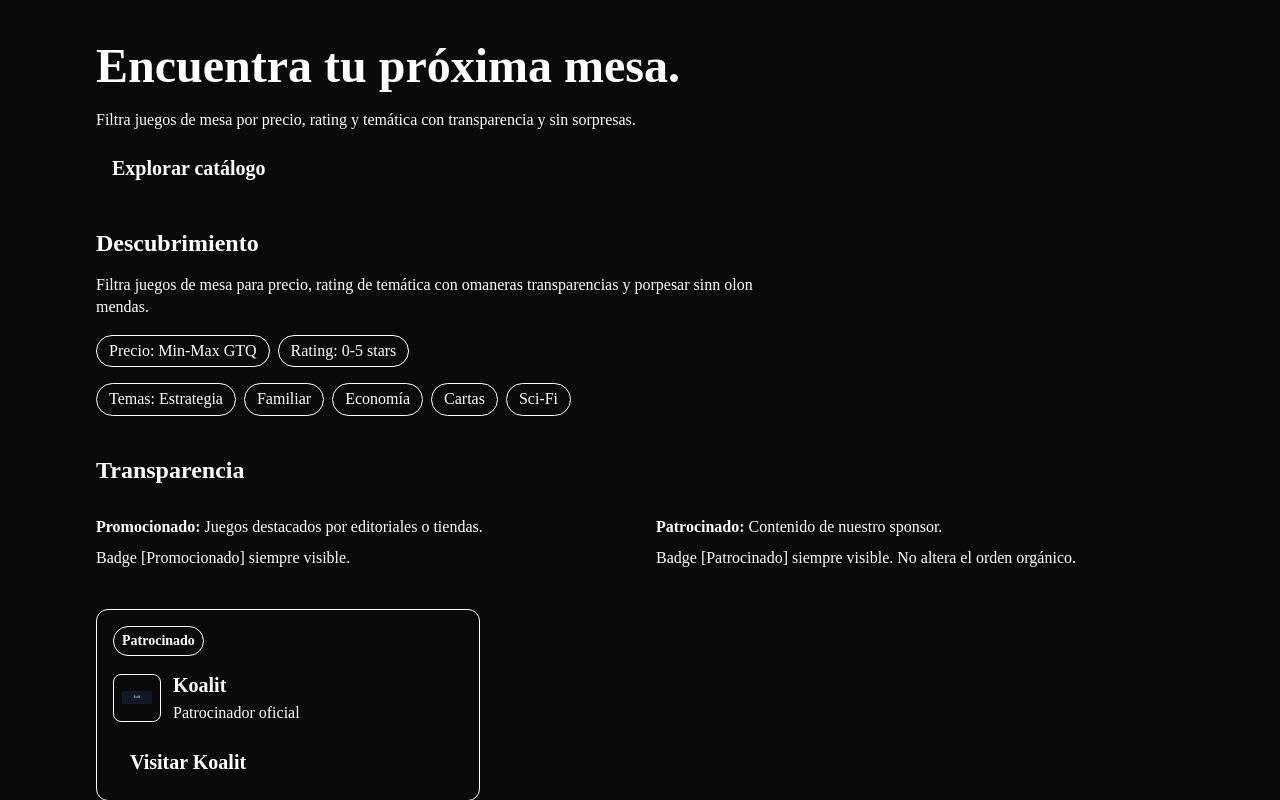
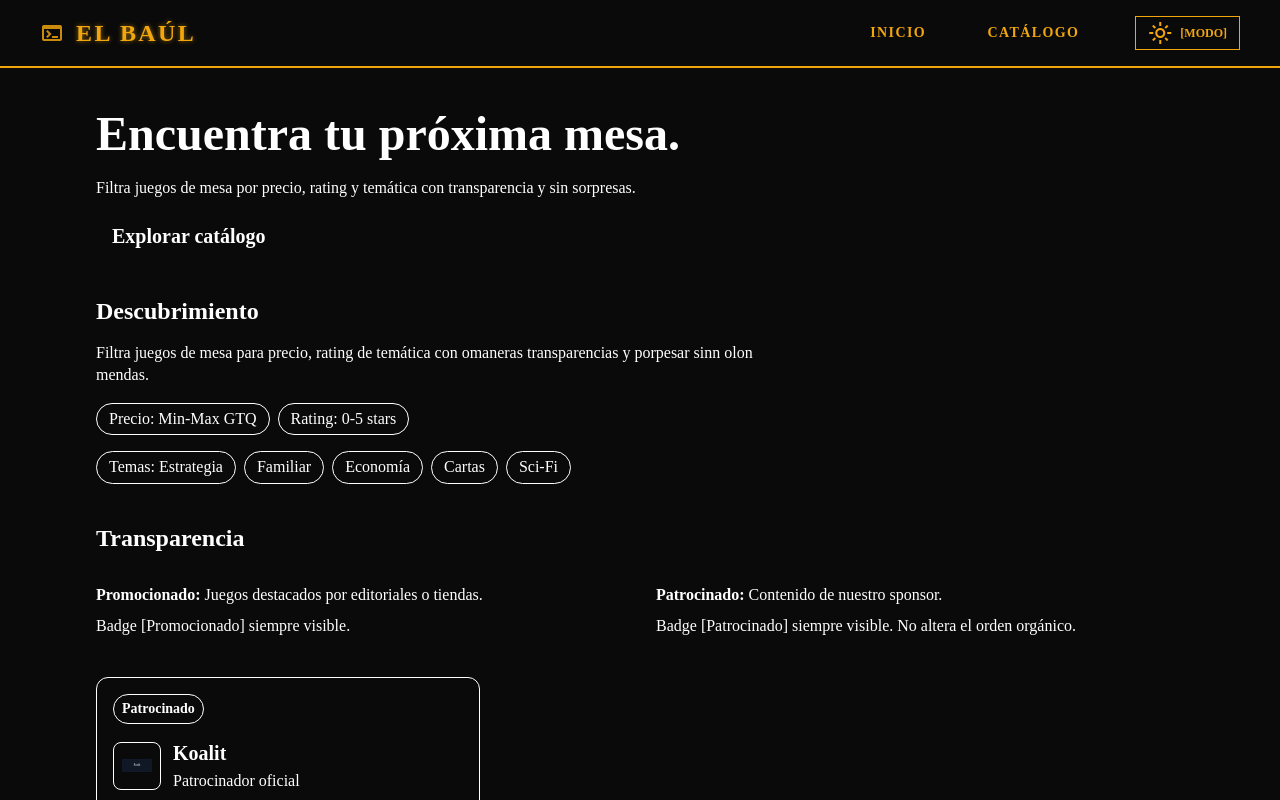
Before and after one commit to dlop6/website-juego-de-mesa-koalit, a Next.js app: page / in a window 1280 px wide. Shown: the top 800 px of the page. Built offline with nearby package versions, Linux system fonts and the light colour scheme.

Commit message:
feat: add layout components and theme toggle functionality

```diff
--- a/src/app/layout.tsx
+++ b/src/app/layout.tsx
@@ -1,6 +1,21 @@
 import type { Metadata } from "next";
+import { Space_Grotesk, Noto_Sans } from "next/font/google";
 import { ThemeProvider } from "@/providers/ThemeProvider";
+import { SiteHeader } from "@/components/layout/SiteHeader";
+import { SiteFooter } from "@/components/layout/SiteFooter";
 import "./styles.css";
+
+const spaceGrotesk = Space_Grotesk({
+  subsets: ["latin"],
+  display: "swap",
+  variable: "--font-space",
+});
+
+const notoSans = Noto_Sans({
+  subsets: ["latin"],
+  display: "swap",
+  variable: "--font-noto",
+});
 
 export const metadata: Metadata = {
   title: "Bóveda de Juegos",
@@ -13,10 +28,23 @@ export default function RootLayout({
   children: React.ReactNode;
 }) {
   return (
-    <html lang="es" suppressHydrationWarning>
-      <head />
-      <body>
-        <ThemeProvider>{children}</ThemeProvider>
+    <html lang="es" className="dark" suppressHydrationWarning>
+      <head>
+        <link rel="preconnect" href="https://fonts.googleapis.com" />
+        <link rel="preconnect" href="https://fonts.gstatic.com" crossOrigin="anonymous" />
+        <link
+          rel="stylesheet"
+          href="https://fonts.googleapis.com/css2?family=Material+Symbols+Outlined:wght,FILL@100..700,0..1&display=swap"
+        />
+      </head>
+      <body className={`${spaceGrotesk.variable} ${notoSans.variable}`}>
+        <ThemeProvider>
+          <div className="min-h-screen flex flex-col">
+            <SiteHeader />
+            {children}
+            <SiteFooter />
+          </div>
+        </ThemeProvider>
       </body>
     </html>
   );
--- a/src/components/ThemeToggle.tsx
+++ b/src/components/ThemeToggle.tsx
@@ -1,22 +1,21 @@
 "use client";
 
 import { useTheme } from "@/providers/ThemeProvider";
-import { Sun, Moon } from "lucide-react";
 
 export function ThemeToggle() {
   const { theme, toggleTheme } = useTheme();
+  const nextThemeLabel = theme === "dark" ? "claro" : "oscuro";
+  const icon = theme === "dark" ? "light_mode" : "dark_mode";
 
   return (
     <button
+      type="button"
       onClick={toggleTheme}
-      aria-label={`cambiar a modo ${theme === "dark" ? "claro" : "oscuro"}`}
-      className="p-2 rounded-md bg-surface text-text border border-border hover:bg-elevated focus-visible:outline focus-visible:outline-2 focus-visible:outline-accent focus-visible:outline-offset-2 transition-colors duration-180"
+      aria-label={`cambiar a modo ${nextThemeLabel}`}
+      className="flex items-center gap-2 border border-primary px-3 py-1 text-xs text-primary hover:bg-primary hover:text-black transition-colors uppercase font-bold"
     >
-      {theme === "dark" ? (
-        <Sun className="w-5 h-5" />
-      ) : (
-        <Moon className="w-5 h-5" />
-      )}
+      <span className="material-symbols-outlined text-sm">{icon}</span>
+      <span>[MODO]</span>
     </button>
   );
 }
--- /dev/null
+++ b/src/components/landing/LandingHero.tsx
@@ -0,0 +1,68 @@
+import Link from "next/link";
+
+export function LandingHero() {
+  return (
+    <section className="w-full pt-8 pb-4">
+      <div className="border-4 border-primary rounded-lg p-1 bg-primary/5 shadow-glow">
+        <div className="border-2 border-primary/50 rounded p-6 md:p-12 flex flex-col md:flex-row gap-8 items-center relative overflow-hidden">
+          <div className="absolute top-0 left-0 w-4 h-4 border-t-2 border-l-2 border-primary" />
+          <div className="absolute top-0 right-0 w-4 h-4 border-t-2 border-r-2 border-primary" />
+          <div className="absolute bottom-0 left-0 w-4 h-4 border-b-2 border-l-2 border-primary" />
+          <div className="absolute bottom-0 right-0 w-4 h-4 border-b-2 border-r-2 border-primary" />
+          <div className="flex-1 z-10 space-y-6 text-left">
+            <div className="text-xs md:text-sm font-mono text-primary/70 mb-2">
+              &gt; INICIAR_SISTEMA... OK
+              <br />
+              &gt; CARGAR_MÓDULO: PANTALLA_PRINCIPAL
+            </div>
+            <h2 className="text-4xl md:text-6xl font-black text-primary leading-tight tracking-tighter text-glow">
+              ARCHIVANDO EL
+              <br />
+              MUNDO ANALÓGICO.
+            </h2>
+            <p className="text-lg md:text-xl text-primary/80 font-mono max-w-lg border-l-2 border-primary pl-4">
+              El repositorio digital definitivo para el descubrimiento y colección de
+              juegos de mesa.
+            </p>
+            <div className="pt-4 flex flex-wrap gap-4">
+              <Link
+                href="/catalogo"
+                className="relative bg-primary text-background-dark text-lg font-bold px-8 py-3 rounded-none uppercase tracking-widest hover:bg-white hover:text-black transition-all shadow-glow hover:shadow-lg active:translate-y-1"
+              >
+                [ ACCEDER AL CATÁLOGO ]
+              </Link>
+              <button className="border border-primary text-primary px-6 py-3 uppercase tracking-widest hover:bg-primary/20 transition-all font-bold text-sm flex items-center gap-2">
+                <span className="material-symbols-outlined text-sm">info</span> LEER_DOCS
+              </button>
+            </div>
+          </div>
+          <div className="w-full md:w-5/12 aspect-video bg-black border-2 border-primary/50 relative p-4 rounded shadow-[inset_0_0_20px_rgba(242,166,13,0.2)] flex flex-col justify-center items-center">
+            <div className="absolute top-2 left-2 right-2 h-px bg-primary/30" />
+            <div className="text-primary font-mono text-xs md:text-sm leading-relaxed w-full">
+              <span className="text-primary-dim">C:\BAUL&gt;</span> ejecutar_diagnostico.exe
+              <br />
+              <span className="text-green-500">Verificando memoria...</span> 640K OK
+              <br />
+              <span className="text-green-500">Cargando recursos...</span>{" "}
+              <span className="animate-pulse">LISTO</span>
+              <br />
+              <span className="text-primary-dim">C:\BAUL&gt;</span> montar_unidad A:
+              <br />
+              <span className="text-primary-dim">C:\BAUL&gt;</span>{" "}
+              <span className="blink-cursor">_</span>
+            </div>
+            <div className="mt-4 w-full h-32 border border-primary/30 relative overflow-hidden amber-tint-container">
+              <div
+                className="absolute inset-0 bg-[url('https://images.unsplash.com/photo-1610890716171-6b1bb98ffd09?q=80&w=1000&auto=format&fit=crop')] bg-cover bg-center"
+                data-alt="Retro computer board or detailed map"
+                role="img"
+                aria-label="Retro computer board or detailed map"
+              />
+              <div className="absolute inset-0 bg-primary/20 backdrop-blur-[1px]" />
+            </div>
+          </div>
+        </div>
+      </div>
+    </section>
+  );
+}
--- a/src/providers/ThemeProvider.tsx
+++ b/src/providers/ThemeProvider.tsx
@@ -54,7 +54,9 @@ export function ThemeProvider({ children }: { children: React.ReactNode }) {
   const theme = useSyncExternalStore(subscribe, readTheme, () => DEFAULT_THEME);
 
   useEffect(() => {
-    document.documentElement.setAttribute("data-theme", theme);
+    const root = document.documentElement;
+    root.setAttribute("data-theme", theme);
+    root.classList.toggle("dark", theme === "dark");
   }, [theme]);
 
   const toggleTheme = () => {
```
Also changed, not shown: 1 other file (tests, documents, lock files or other folders).
